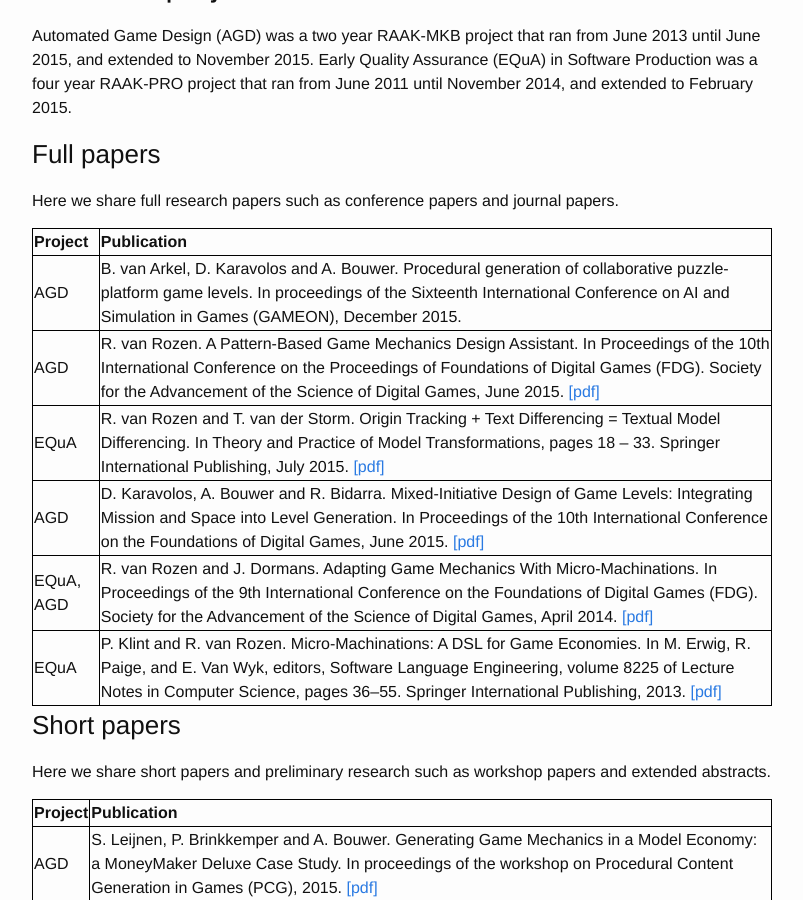
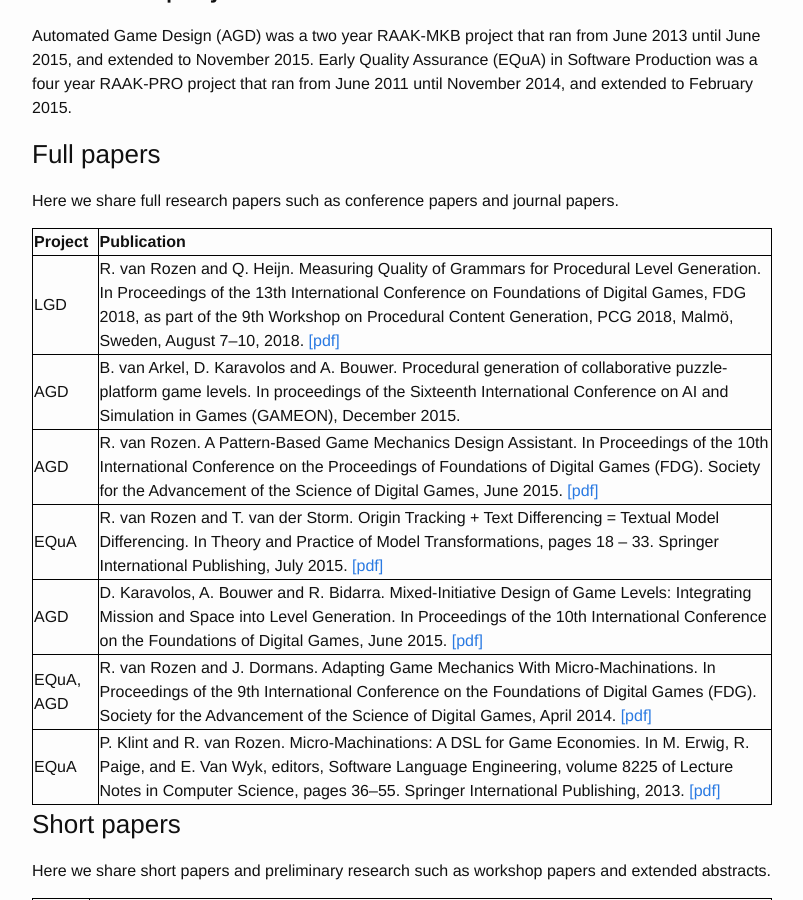
Before and after one commit to LiveGameDesign/LiveGameDesign.github.io, a Jekyll site: the page built from publications.md, in a window 1280 px wide and 900 px high, scrolled down 357 px. Shown: the whole window, without its empty margins (238-1041 px from the left). Built offline with Jekyll 4.4.1, drawn with Linux system fonts in a browser that asks for light colours.

Commit message:
add PCG2018 paper

```diff
--- a/publications.md
+++ b/publications.md
@@ -32,6 +32,7 @@
 
 | Project   | Publication |
 |:----------|:------------|
+| LGD       | R. van Rozen and Q. Heijn. Measuring Quality of Grammars for Procedural Level Generation. In Proceedings of the 13th International Conference on Foundations of Digital Games, FDG 2018, as part of the 9th Workshop on Procedural Content Generation, PCG 2018, Malmö, Sweden, August 7--10, 2018. [[pdf]]({{ site.url }}/assets/vRozenHein2018.pdf) |
 | AGD       | B. van Arkel, D. Karavolos and A. Bouwer. Procedural generation of collaborative puzzle-platform game levels. In proceedings of the Sixteenth International Conference on AI and Simulation in Games (GAMEON), December 2015. |
 | AGD       | R. van Rozen. A Pattern-Based Game Mechanics Design Assistant. In Proceedings of the 10th International Conference on the Proceedings of Foundations of Digital Games (FDG). Society for the Advancement of the Science of Digital Games, June 2015. [[pdf]](http://oai.cwi.nl/oai/asset/23769/23769A.pdf) |
 | EQuA      | R. van Rozen and T. van der Storm. Origin Tracking + Text Differencing = Textual Model Differencing. In Theory and Practice of Model Transformations, pages 18 – 33. Springer International Publishing, July 2015. [[pdf]](http://homepages.cwi.nl/~storm/publications/tmdiff-icmt15.pdf)|
```
